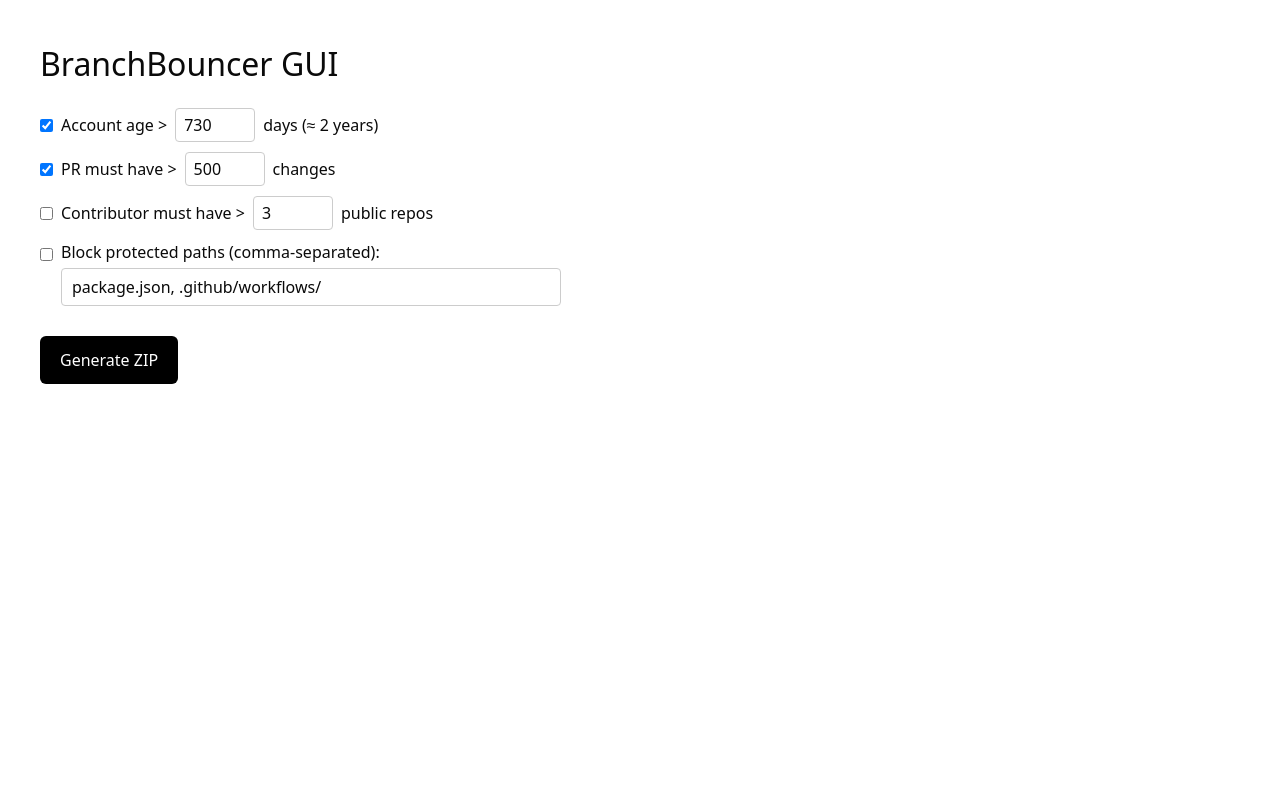
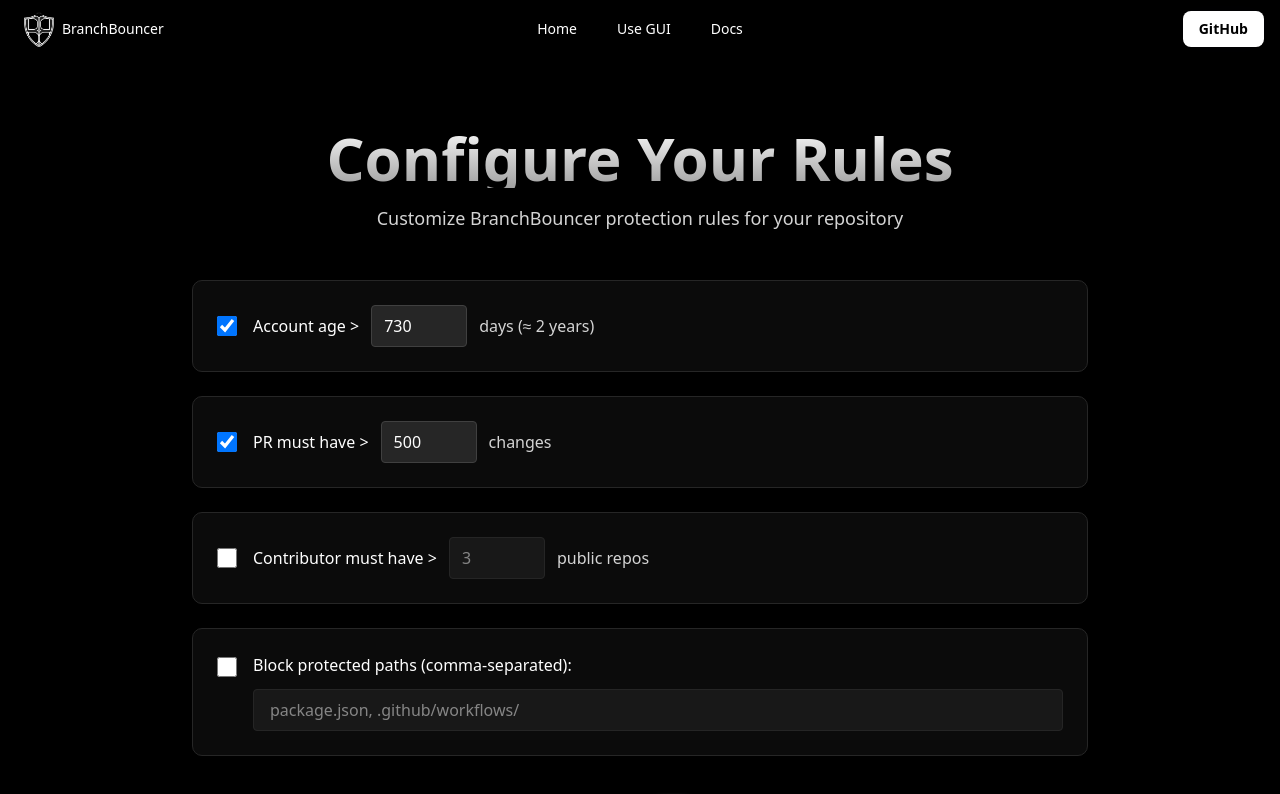
Before and after one commit to Defalt-here/branchbouncer-frontend, a Next.js app: page /bouncer-generator in a window 1280 px wide. Shown: the top 794 px of the page. Built offline with nearby package versions, Linux system fonts and the light colour scheme.

Commit message:
UI changes and button changes

```diff
--- a/app/bouncer-generator/page.tsx
+++ b/app/bouncer-generator/page.tsx
@@ -4,8 +4,22 @@ import { useState } from "react";
 import YamlGenerator from "@/components/YamlGenerator";
 import ZipBuilder from "@/components/ZipBuilder";
 import DownloadButton from "@/components/DownloadButton";
+import { HoverBorderGradient } from "@/components/ui/hover-border-gradient";
+import { Footer } from "@/app/components/Footer";
+import {
+  Navbar,
+  NavBody,
+  NavItems,
+  MobileNav,
+  MobileNavHeader,
+  MobileNavMenu,
+  MobileNavToggle,
+  NavbarLogo,
+  NavbarButton,
+} from "@/components/ui/resizable-navbar";
 
 export default function BranchBouncerPage() {
+  const [isOpen, setIsOpen] = useState(false);
   const [rules, setRules] = useState({
     accountAge: true,
     prChanges: true,
@@ -22,6 +36,12 @@ export default function BranchBouncerPage() {
 
   const [zipBlob, setZipBlob] = useState<Blob | null>(null);
 
+  const navItems = [
+    { name: "Home", link: "/" },
+    { name: "Use GUI", link: "bouncer-generator" },
+    { name: "Docs", link: "#about" },
+  ];
+
   function toggleRule(rule: keyof typeof rules) {
     setRules(prev => ({ ...prev, [rule]: !prev[rule] }));
   }
@@ -37,79 +57,158 @@ export default function BranchBouncerPage() {
   }
 
   return (
-    <div style={{ padding: 40 }}>
-      <h1 style={{ fontSize: 32, marginBottom: 20 }}>BranchBouncer GUI</h1>
+    <div className="min-h-screen bg-black overflow-x-hidden">
+      <Navbar>
+        <NavBody>
+          <NavbarLogo />
+          <NavItems items={navItems} />
+          <div className="flex items-center gap-2">
+            <NavbarButton href="https://github.com/SidhantCodes/branchbouncer" variant="primary">
+              GitHub
+            </NavbarButton>
+          </div>
+        </NavBody>
 
-      <div style={{ display: "flex", flexDirection: "column", gap: 10 }}>
-        <label style={{ display: "flex", alignItems: "center", gap: 8 }}>
-          <input type="checkbox" checked={rules.accountAge} onChange={() => toggleRule("accountAge")} />
-          <span>Account age &gt;</span>
+        <MobileNav>
+          <MobileNavHeader>
+            <NavbarLogo />
+            <MobileNavToggle isOpen={isOpen} onClick={() => setIsOpen(!isOpen)} />
+          </MobileNavHeader>
+          <MobileNavMenu isOpen={isOpen} onClose={() => setIsOpen(false)}>
+            {navItems.map((item, idx) => (
+              <a
+                key={idx}
+                href={item.link}
+                className="text-neutral-600 dark:text-neutral-300"
+                onClick={() => setIsOpen(false)}
+              >
+                {item.name}
+              </a>
+            ))}
+          </MobileNavMenu>
+        </MobileNav>
+      </Navbar>
+
+      <div className="w-full bg-black antialiased bg-grid-white/[0.02] relative pt-32 pb-20 px-4">
+        <div className="max-w-4xl mx-auto">
+          <div className="text-center mb-12">
+            <h1 className="text-4xl md:text-6xl font-bold bg-clip-text text-transparent bg-gradient-to-b from-neutral-50 to-neutral-400 mb-4">
+              Configure Your Rules
+            </h1>
+            <p className="text-neutral-300 text-lg max-w-2xl mx-auto">
+              Customize BranchBouncer protection rules for your repository
+            </p>
+          </div>
+
+          <div className="space-y-6">
+            {/* Account Age Rule */}
+            <div className="p-6 rounded-lg border border-neutral-800 bg-neutral-900/50">
+              <label className="flex items-center gap-4 cursor-pointer">
+                <input
+                  type="checkbox"
+                  checked={rules.accountAge}
+                  onChange={() => toggleRule("accountAge")}
+                  className="w-5 h-5 rounded border-neutral-600 bg-neutral-800 text-white focus:ring-2 focus:ring-neutral-500"
+                />
+                <div className="flex-1 flex flex-wrap items-center gap-3">
+                  <span className="text-white font-medium">Account age &gt;</span>
                   <input
                     type="number"
                     value={values.accountAgeDays}
                     onChange={(e) => updateValue("accountAgeDays", Number(e.target.value))}
                     disabled={!rules.accountAge}
-            style={{ width: 80, padding: "4px 8px", borderRadius: 4, border: "1px solid #ccc" }}
+                    className="w-24 px-3 py-2 rounded border border-neutral-700 bg-neutral-800 text-white disabled:opacity-50 disabled:cursor-not-allowed focus:outline-none focus:ring-2 focus:ring-neutral-500"
                   />
-          <span>days (≈ {Math.round(values.accountAgeDays / 365)} years)</span>
+                  <span className="text-neutral-300">days (≈ {Math.round(values.accountAgeDays / 365)} years)</span>
+                </div>
               </label>
+            </div>
 
-        <label style={{ display: "flex", alignItems: "center", gap: 8 }}>
-          <input type="checkbox" checked={rules.prChanges} onChange={() => toggleRule("prChanges")} />
-          <span>PR must have &gt;</span>
+            {/* PR Changes Rule */}
+            <div className="p-6 rounded-lg border border-neutral-800 bg-neutral-900/50">
+              <label className="flex items-center gap-4 cursor-pointer">
+                <input
+                  type="checkbox"
+                  checked={rules.prChanges}
+                  onChange={() => toggleRule("prChanges")}
+                  className="w-5 h-5 rounded border-neutral-600 bg-neutral-800 text-white focus:ring-2 focus:ring-neutral-500"
+                />
+                <div className="flex-1 flex flex-wrap items-center gap-3">
+                  <span className="text-white font-medium">PR must have &gt;</span>
                   <input
                     type="number"
                     value={values.minChanges}
                     onChange={(e) => updateValue("minChanges", Number(e.target.value))}
                     disabled={!rules.prChanges}
-            style={{ width: 80, padding: "4px 8px", borderRadius: 4, border: "1px solid #ccc" }}
+                    className="w-24 px-3 py-2 rounded border border-neutral-700 bg-neutral-800 text-white disabled:opacity-50 disabled:cursor-not-allowed focus:outline-none focus:ring-2 focus:ring-neutral-500"
                   />
-          <span>changes</span>
+                  <span className="text-neutral-300">changes</span>
+                </div>
               </label>
+            </div>
 
-        <label style={{ display: "flex", alignItems: "center", gap: 8 }}>
-          <input type="checkbox" checked={rules.repoCount} onChange={() => toggleRule("repoCount")} />
-          <span>Contributor must have &gt;</span>
+            {/* Repo Count Rule */}
+            <div className="p-6 rounded-lg border border-neutral-800 bg-neutral-900/50">
+              <label className="flex items-center gap-4 cursor-pointer">
+                <input
+                  type="checkbox"
+                  checked={rules.repoCount}
+                  onChange={() => toggleRule("repoCount")}
+                  className="w-5 h-5 rounded border-neutral-600 bg-neutral-800 text-white focus:ring-2 focus:ring-neutral-500"
+                />
+                <div className="flex-1 flex flex-wrap items-center gap-3">
+                  <span className="text-white font-medium">Contributor must have &gt;</span>
                   <input
                     type="number"
                     value={values.minRepos}
                     onChange={(e) => updateValue("minRepos", Number(e.target.value))}
                     disabled={!rules.repoCount}
-            style={{ width: 80, padding: "4px 8px", borderRadius: 4, border: "1px solid #ccc" }}
+                    className="w-24 px-3 py-2 rounded border border-neutral-700 bg-neutral-800 text-white disabled:opacity-50 disabled:cursor-not-allowed focus:outline-none focus:ring-2 focus:ring-neutral-500"
                   />
-          <span>public repos</span>
+                  <span className="text-neutral-300">public repos</span>
+                </div>
               </label>
+            </div>
 
-        <label style={{ display: "flex", alignItems: "flex-start", gap: 8 }}>
-          <input type="checkbox" checked={rules.protectedPaths} onChange={() => toggleRule("protectedPaths")} style={{ marginTop: 8 }} />
-          <div style={{ display: "flex", flexDirection: "column", gap: 4, flex: 1 }}>
-            <span>Block protected paths (comma-separated):</span>
+            {/* Protected Paths Rule */}
+            <div className="p-6 rounded-lg border border-neutral-800 bg-neutral-900/50">
+              <label className="flex items-start gap-4 cursor-pointer">
+                <input
+                  type="checkbox"
+                  checked={rules.protectedPaths}
+                  onChange={() => toggleRule("protectedPaths")}
+                  className="w-5 h-5 mt-1 rounded border-neutral-600 bg-neutral-800 text-white focus:ring-2 focus:ring-neutral-500"
+                />
+                <div className="flex-1 flex flex-col gap-3">
+                  <span className="text-white font-medium">Block protected paths (comma-separated):</span>
                   <input
                     type="text"
                     value={values.blockedPaths}
                     onChange={(e) => updateValue("blockedPaths", e.target.value)}
                     disabled={!rules.protectedPaths}
                     placeholder="e.g., package.json, .github/workflows/"
-              style={{ padding: "6px 10px", borderRadius: 4, border: "1px solid #ccc", width: "100%", maxWidth: 500 }}
+                    className="w-full px-4 py-2 rounded border border-neutral-700 bg-neutral-800 text-white placeholder-neutral-500 disabled:opacity-50 disabled:cursor-not-allowed focus:outline-none focus:ring-2 focus:ring-neutral-500"
                   />
                 </div>
               </label>
             </div>
+          </div>
 
-      <button
+          <div className="mt-10 flex flex-col items-center gap-6">
+            <HoverBorderGradient
+              as="button"
+              className="text-white font-medium"
               onClick={generateZip}
-        style={{
-          marginTop: 30,
-          background: "black",
-          color: "white",
-          padding: "12px 20px",
-          borderRadius: 6
-        }}
             >
               Generate ZIP
-      </button>
+            </HoverBorderGradient>
 
             {zipBlob && <DownloadButton blob={zipBlob} />}
           </div>
+        </div>
+      </div>
+
+      <Footer />
+    </div>
   );
 }
--- /dev/null
+++ b/app/not-found.tsx
@@ -0,0 +1,94 @@
+"use client";
+
+import { HoverBorderGradient } from "@/components/ui/hover-border-gradient";
+import { Spotlight } from "@/components/ui/spotlight-new";
+import {
+  Navbar,
+  NavBody,
+  NavItems,
+  MobileNav,
+  MobileNavHeader,
+  MobileNavMenu,
+  MobileNavToggle,
+  NavbarLogo,
+  NavbarButton,
+} from "@/components/ui/resizable-navbar";
+import { useState } from "react";
+
+export default function NotFound() {
+  const [isOpen, setIsOpen] = useState(false);
+
+  const navItems = [
+    { name: "Home", link: "/" },
+    { name: "Use GUI", link: "/bouncer-generator" },
+    { name: "Docs", link: "#about" },
+  ];
+
+  return (
+    <div className="min-h-screen bg-black overflow-x-hidden">
+      <Navbar>
+        <NavBody>
+          <NavbarLogo />
+          <NavItems items={navItems} />
+          <div className="flex items-center gap-2">
+            <NavbarButton href="https://github.com/SidhantCodes/branchbouncer" variant="primary">
+              GitHub
+            </NavbarButton>
+          </div>
+        </NavBody>
+
+        <MobileNav>
+          <MobileNavHeader>
+            <NavbarLogo />
+            <MobileNavToggle isOpen={isOpen} onClick={() => setIsOpen(!isOpen)} />
+          </MobileNavHeader>
+          <MobileNavMenu isOpen={isOpen} onClose={() => setIsOpen(false)}>
+            {navItems.map((item, idx) => (
+              <a
+                key={idx}
+                href={item.link}
+                className="text-neutral-600 dark:text-neutral-300"
+                onClick={() => setIsOpen(false)}
+              >
+                {item.name}
+              </a>
+            ))}
+          </MobileNavMenu>
+        </MobileNav>
+      </Navbar>
+
+      <div className="h-screen w-full bg-black/[0.96] antialiased bg-grid-white/[0.02] relative overflow-hidden">
+        <Spotlight />
+        <div className="p-4 max-w-7xl mx-auto relative z-10 w-full pt-32 md:pt-20 flex items-center justify-center h-full">
+          <div className="flex flex-col items-center text-center">
+            <h1 className="text-9xl md:text-[12rem] font-bold bg-clip-text text-transparent bg-gradient-to-b from-neutral-50 to-neutral-400 bg-opacity-50">
+              404
+            </h1>
+            <h2 className="text-3xl md:text-5xl font-bold text-white mt-4 mb-6">
+              Page Not Found
+            </h2>
+            <p className="mt-4 font-normal text-base md:text-lg text-neutral-300 max-w-lg mx-auto mb-8">
+              Looks like this page got bounced! The page you&apos;re looking for doesn&apos;t exist or has been moved.
+            </p>
+            <div className="flex flex-col sm:flex-row gap-4 items-center justify-center">
+              <HoverBorderGradient
+                as="a"
+                className="text-white font-medium"
+                onClick={() => window.location.href = '/'}
+              >
+                Go Home
+              </HoverBorderGradient>
+              <HoverBorderGradient
+                as="a"
+                className="text-white font-medium"
+                onClick={() => window.location.href = '/bouncer-generator'}
+              >
+                Try Generator
+              </HoverBorderGradient>
+            </div>
+          </div>
+        </div>
+      </div>
+    </div>
+  );
+}
--- a/components/ui/resizable-navbar.tsx
+++ b/components/ui/resizable-navbar.tsx
@@ -7,6 +7,7 @@ import {
   useScroll,
   useMotionValueEvent,
 } from "motion/react";
+import Link from "next/link";
 
 import React, { useRef, useState } from "react";
 
@@ -29,6 +30,7 @@ interface NavItemsProps {
   }[];
   className?: string;
   onItemClick?: () => void;
+  visible?: boolean;
 }
 
 interface MobileNavProps {
@@ -108,12 +110,19 @@ export const NavBody = ({ children, className, visible }: NavBodyProps) => {
         className,
       )}
     >
-      {children}
+      {React.Children.map(children, (child) =>
+        React.isValidElement(child) && child.type === NavItems
+          ? React.cloneElement(
+              child as React.ReactElement<{ visible?: boolean }>,
+              { visible },
+            )
+          : child,
+      )}
     </motion.div>
   );
 };
 
-export const NavItems = ({ items, className, onItemClick }: NavItemsProps) => {
+export const NavItems = ({ items, className, onItemClick, visible }: NavItemsProps) => {
   const [hovered, setHovered] = useState<number | null>(null);
 
   return (
@@ -135,7 +144,10 @@ export const NavItems = ({ items, className, onItemClick }: NavItemsProps) => {
           {hovered === idx && (
             <motion.div
               layoutId="hovered"
-              className="absolute inset-0 h-full w-full rounded-full bg-neutral-800 dark:bg-neutral-800"
+              className={cn(
+                "absolute inset-0 h-full w-full rounded-full",
+                visible ? "bg-neutral-800 dark:bg-neutral-800" : "bg-white/20"
+              )}
             />
           )}
           <span className="relative z-20">{item.name}</span>
@@ -232,8 +244,8 @@ export const MobileNavToggle = ({
 
 export const NavbarLogo = () => {
   return (
-    <a
-      href="#"
+    <Link
+      href="/"
       className="relative z-20 mr-4 flex items-center space-x-2 px-2 py-1 text-sm font-normal"
     >
       <img
@@ -243,7 +255,7 @@ export const NavbarLogo = () => {
         height={30}
       />
       <span className="font-medium">BranchBouncer</span>
-    </a>
+    </Link>
   );
 };
 
```
Also changed, not shown: app/page.tsx (+12 -2 lines). Lines whose indentation alone changed are shown as unchanged.
